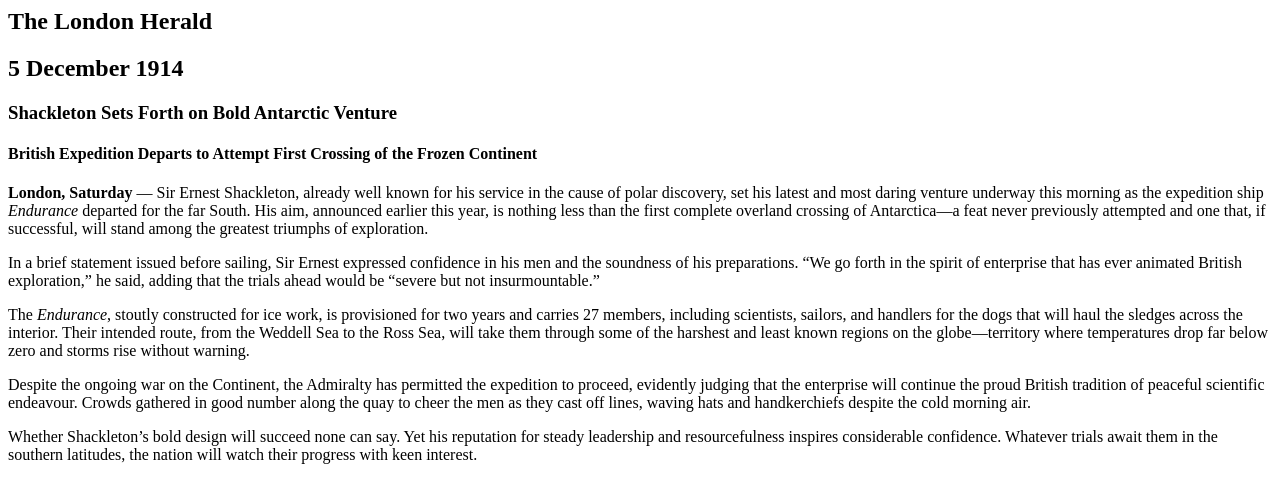
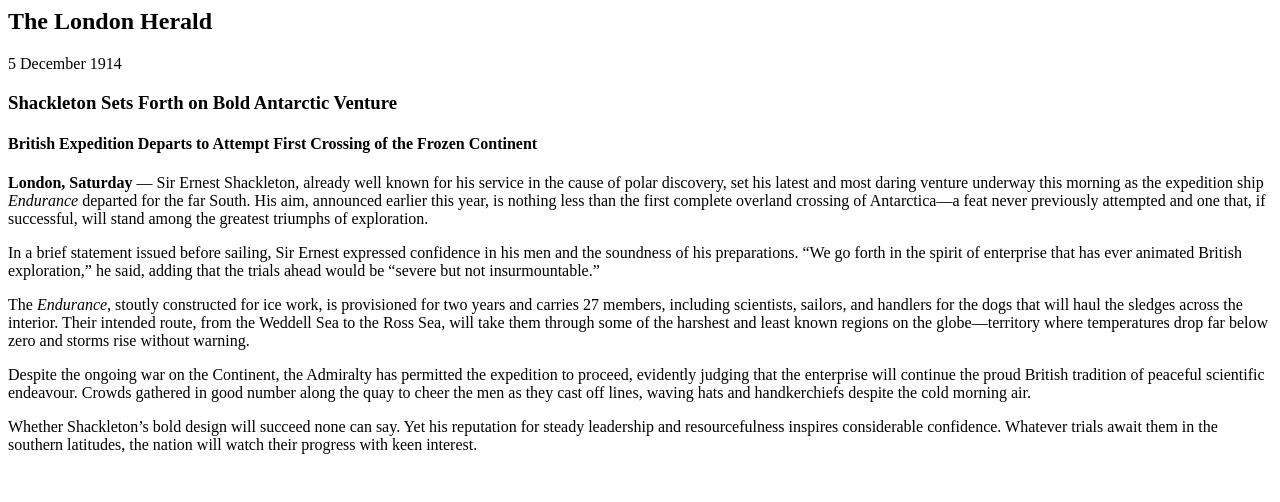
Before and after one commit to lane-sunwall/December-5-Find-that-error, a plain HTML site: page index.html in a window 1280 px wide. Drawn offline with Linux system fonts and the light colour scheme.

Commit message:
Fix HTML structure and remove unnecessary tags

```diff
--- a/index.html
+++ b/index.html
@@ -1,10 +1,9 @@
 <article>
   <header>
-    <h1>The London Herald</h1>
-    <h2>5 December 1914</h2>
+    <h1>The London Herald</h1>5 December 1914</h2>
     <h3>Shackleton Sets Forth on Bold Antarctic Venture</h3>
     <h4>British Expedition Departs to Attempt First Crossing of the Frozen Continent</h4>
-  </header>
+
 
   <p><strong>London, Saturday</strong> — Sir Ernest Shackleton, already well known for his service in the cause of polar discovery, set his latest and most daring venture underway this morning as the expedition ship <em>Endurance</em> departed for the far South. His aim, announced earlier this year, is nothing less than the first complete overland crossing of Antarctica—a feat never previously attempted and one that, if successful, will stand among the greatest triumphs of exploration.</p>
 
@@ -14,5 +13,5 @@
 
   <p>Despite the ongoing war on the Continent, the Admiralty has permitted the expedition to proceed, evidently judging that the enterprise will continue the proud British tradition of peaceful scientific endeavour. Crowds gathered in good number along the quay to cheer the men as they cast off lines, waving hats and handkerchiefs despite the cold morning air.</p>
 
-  <p>Whether Shackleton’s bold design will succeed none can say. Yet his reputation for steady leadership and resourcefulness inspires considerable confidence. Whatever trials await them in the southern latitudes, the nation will watch their progress with keen interest.</p>
+Whether Shackleton’s bold design will succeed none can say. Yet his reputation for steady leadership and resourcefulness inspires considerable confidence. Whatever trials await them in the southern latitudes, the nation will watch their progress with keen interest.</p>
 </article>
```
